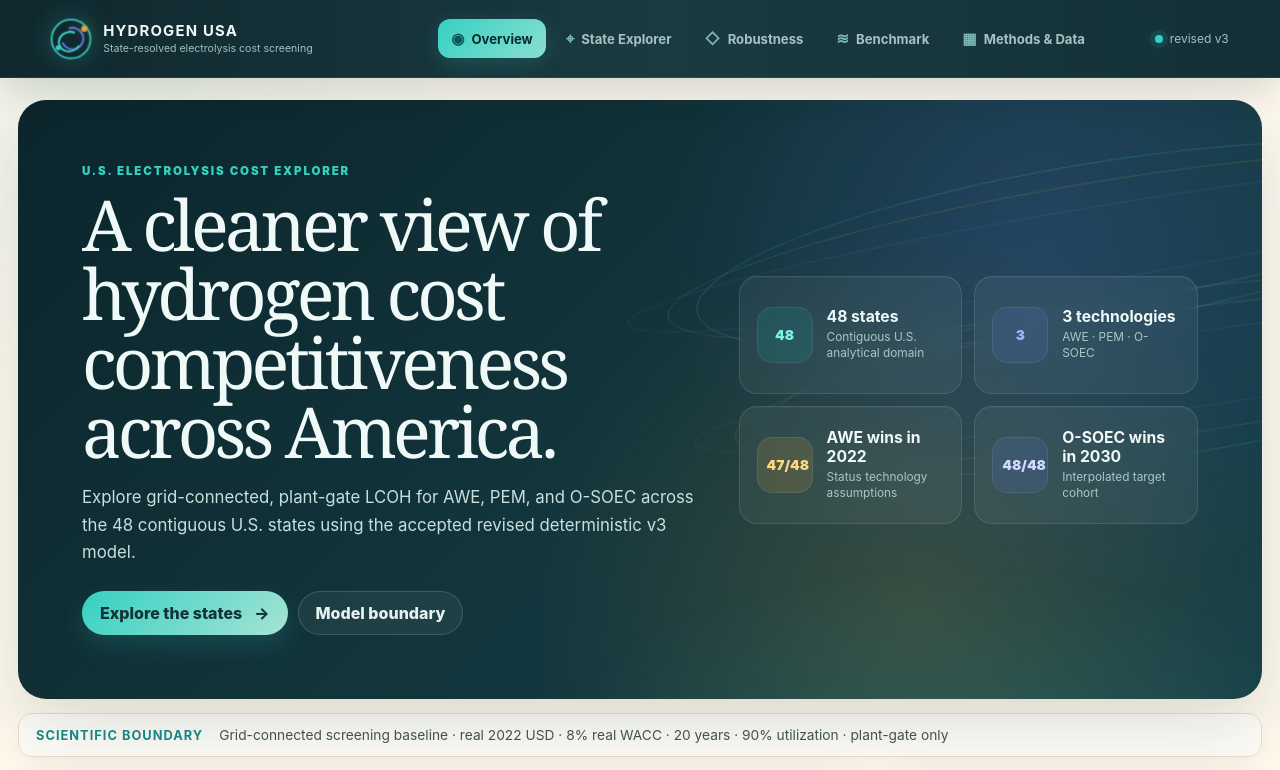
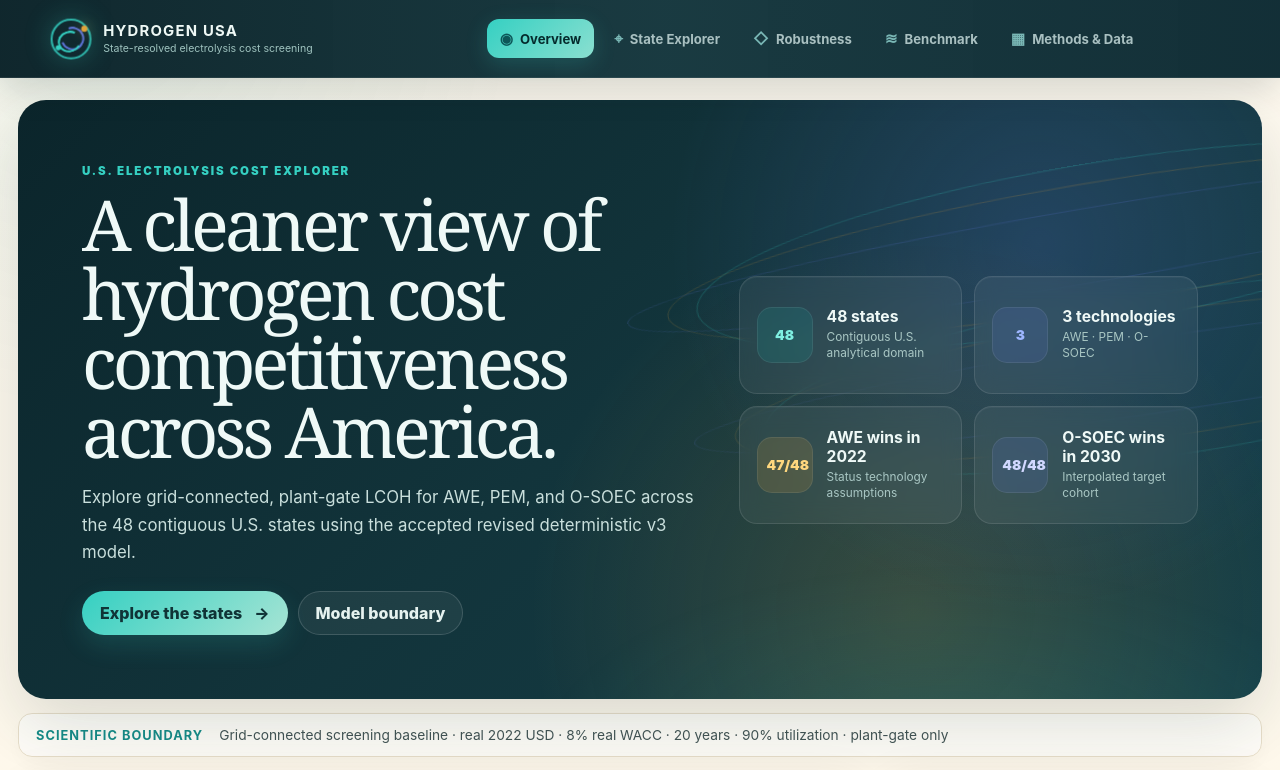
Before and after one commit to AndreNavaJime/GreenHydrogen, a Next.js app: page / in a window 1280 px wide. Shown: the top 770 px of the page. Built offline with nearby package versions, Linux system fonts and the light colour scheme.

Commit message:
Remove revision badge from app header

```diff
--- a/app/page.tsx
+++ b/app/page.tsx
@@ -221,7 +221,6 @@ export default function Home() {
           ))}
         </nav>
 
-        <div className="nav-status"><span className="status-dot" />revised v3</div>
       </header>
 
       {activeTab === "overview" && (
```
